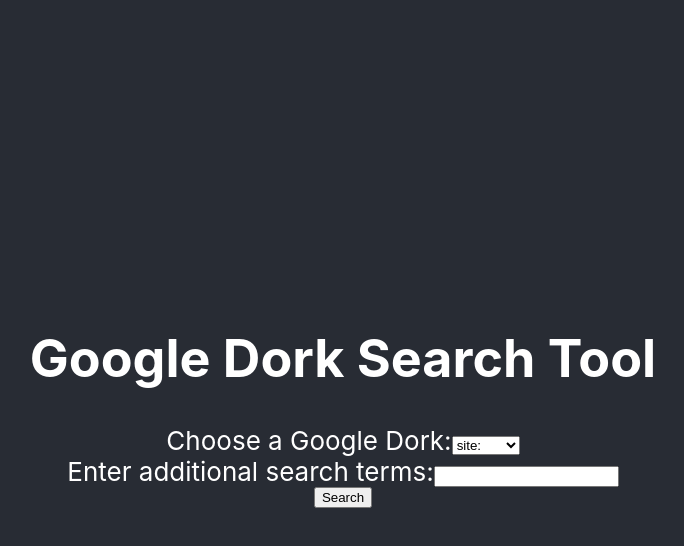
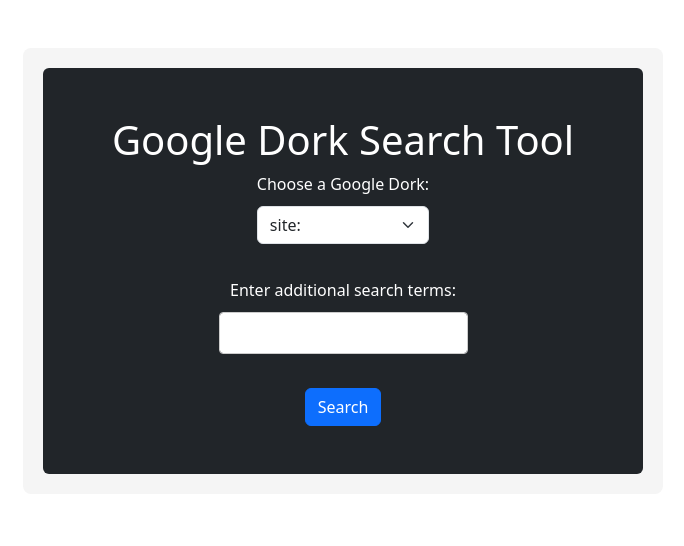
Before and after one commit to cydlos/google_dorks, a React (Create React App) app: page / in a window 1280 px wide. Shown: the top 546 px of the page, without its empty margins (297-981 px from the left). Built offline with nearby package versions, Linux system fonts and the light colour scheme.

Commit message:
vitals removed

```diff
--- a/package.json
+++ b/package.json
@@ -6,6 +6,7 @@
     "@testing-library/jest-dom": "^5.17.0",
     "@testing-library/react": "^13.4.0",
     "@testing-library/user-event": "^13.5.0",
+    "bootstrap": "^5.3.3",
     "react": "^18.2.0",
     "react-dom": "^18.2.0",
     "react-scripts": "5.0.1",
--- a/src/App.css
+++ b/src/App.css
@@ -1,38 +1,36 @@
 .App {
   text-align: center;
-}
-
-.App-logo {
-  height: 40vmin;
-  pointer-events: none;
-}
-
-@media (prefers-reduced-motion: no-preference) {
-  .App-logo {
-    animation: App-logo-spin infinite 20s linear;
-  }
+  background-color: #f5f5f5;
+  padding: 20px;
+  border-radius: 8px;
+  width: 50%;
+  margin: auto;
+  margin-top: 50px;
 }
 
 .App-header {
   background-color: #282c34;
-  min-height: 100vh;
-  display: flex;
-  flex-direction: column;
-  align-items: center;
-  justify-content: center;
-  font-size: calc(10px + 2vmin);
+  padding: 20px;
   color: white;
+  border-radius: 8px;
 }
 
-.App-link {
-  color: #61dafb;
+select, input[type="text"] {
+  margin: 10px 0;
+  padding: 8px;
+  border-radius: 4px;
+  border: 1px solid #ccc;
 }
 
-@keyframes App-logo-spin {
-  from {
-    transform: rotate(0deg);
-  }
-  to {
-    transform: rotate(360deg);
-  }
+button {
+  background-color: blue;
+  color: white;
+  padding: 10px 15px;
+  border: none;
+  border-radius: 4px;
+  cursor: pointer;
 }
+
+button:hover {
+  background-color: darkblue;
+}
--- a/src/App.js
+++ b/src/App.js
@@ -1,31 +1,36 @@
 import React, { useState } from 'react';
-import './App.css';
+import 'bootstrap/dist/css/bootstrap.min.css'; // Importando Bootstrap (se necessário)
+import './App.css'; // Importando CSS personalizado
 
 function App() {
+  // Estados para o Google Dork e a query de pesquisa
   const [dork, setDork] = useState('site:');
   const [query, setQuery] = useState('');
 
+  // Manipulador para mudança no Google Dork selecionado
   const handleDorkChange = (event) => {
     setDork(event.target.value);
   };
 
+  // Manipulador para mudança na query de pesquisa
   const handleQueryChange = (event) => {
     setQuery(event.target.value);
   };
 
+  // Função para realizar a pesquisa
   const handleSearch = () => {
     const searchUrl = `https://www.google.com/search?q=${dork}${query}`;
     window.open(searchUrl, '_blank');
   };
 
   return (
-    <div className="App">
-      <header className="App-header">
+    <div className="App container mt-5">
+      <header className="App-header bg-dark text-white p-5 rounded">
         <h1>Google Dork Search Tool</h1>
-        <div>
-          <label>
+        <div className="mb-3">
+          <label className="form-label">
             Choose a Google Dork:
-            <select value={dork} onChange={handleDorkChange}>
+            <select className="form-select" value={dork} onChange={handleDorkChange}>
               <option value="site:">site:</option>
               <option value="filetype:">filetype:</option>
               <option value="intext:">intext:</option>
@@ -33,13 +38,13 @@
             </select>
           </label>
         </div>
-        <div>
-          <label>
+        <div className="mb-3">
+          <label className="form-label">
             Enter additional search terms:
-            <input type="text" value={query} onChange={handleQueryChange} />
+            <input type="text" className="form-control" value={query} onChange={handleQueryChange} />
           </label>
         </div>
-        <button onClick={handleSearch}>Search</button>
+        <button className="btn btn-primary" onClick={handleSearch}>Search</button>
       </header>
     </div>
   );
--- a/src/index.js
+++ b/src/index.js
@@ -2,7 +2,6 @@
 import ReactDOM from 'react-dom/client';
 import './index.css';
 import App from './App';
-import reportWebVitals from './reportWebVitals';
 
 const root = ReactDOM.createRoot(document.getElementById('root'));
 root.render(
@@ -14,4 +13,3 @@
 // If you want to start measuring performance in your app, pass a function
 // to log results (for example: reportWebVitals(console.log))
 // or send to an analytics endpoint. Learn more: https://bit.ly/CRA-vitals
-reportWebVitals();
```
Also changed, not shown: 1 other file (tests, documents, lock files or other folders).
